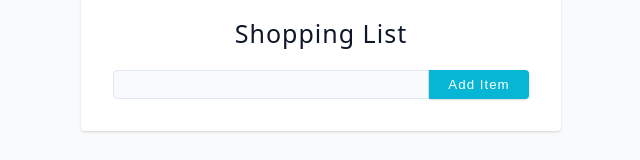
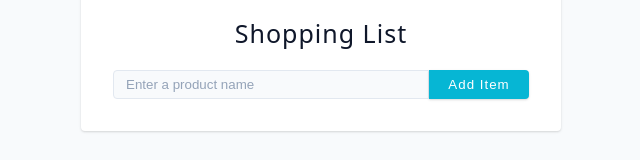
Before and after one commit to Amir2210/Shopping-List, a React app: page / in a window 1280 px wide. Shown: the part 139-299 px from the top of the page, without its empty margins (319-959 px from the left). Built offline with nearby package versions, Linux system fonts and the light colour scheme; the HTML template or start-up script is replaced by a standard one.

Commit message:
Complete the form

```diff
--- a/src/App.jsx
+++ b/src/App.jsx
@@ -1,9 +1,14 @@
+import { useState } from 'react'
 import { Form } from './cmps/Form'
 
 const App = () => {
+  const [items, setItems] = useState([])
+  function onAddItem(product) {
+    console.log(product)
+  }
   return (
     <section className='section-center'>
-      <Form />
+      <Form onAddItem={onAddItem} />
     </section>
   )
 }
--- a/src/cmps/Form.jsx
+++ b/src/cmps/Form.jsx
@@ -1,9 +1,24 @@
-export function Form() {
+import { useState } from 'react'
+
+export function Form({ onAddItem }) {
+
+  const [product, setProduct] = useState('')
+
+  function handleAddItem(ev) {
+    ev.preventDefault()
+    onAddItem(product)
+    setProduct('')
+  }
+
   return (
-    <form >
+    <form onSubmit={handleAddItem}>
       <h4>Shopping List</h4>
       <div className="form-control">
-        <input className='form-input' type="text" />
+        <input className='form-input'
+          type="text"
+          value={product}
+          placeholder='Enter a product name'
+          onChange={(ev) => setProduct(ev.target.value)} />
         <button className='btn'>Add Item</button>
       </div>
     </form>
```
